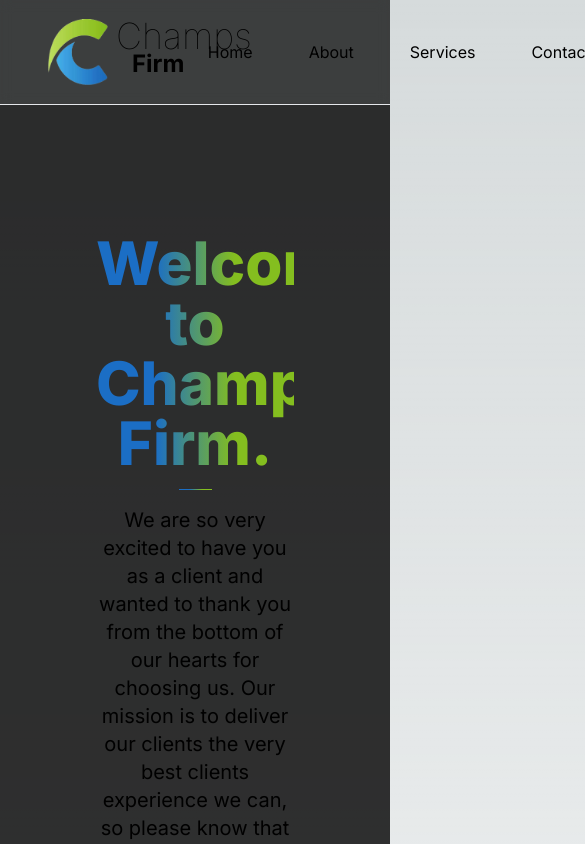
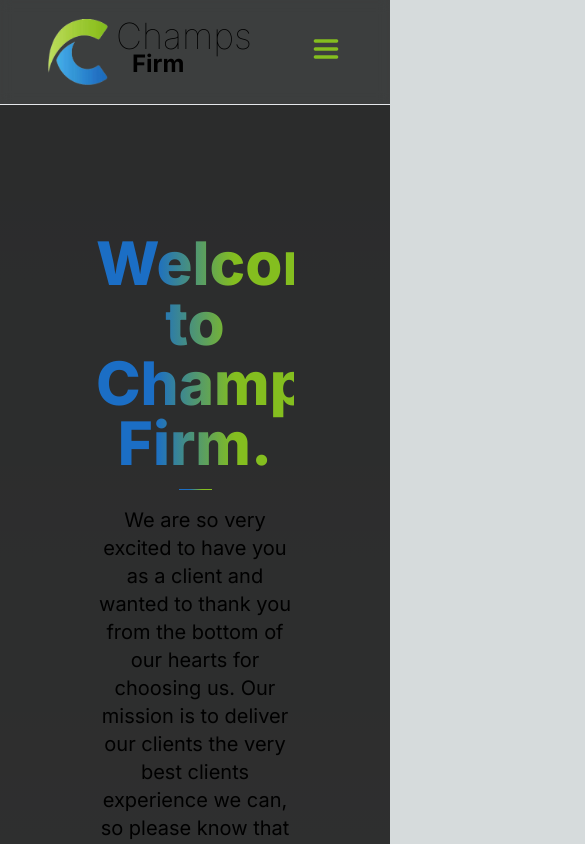
Before and after one commit to christiaan-fourie/champs.firm, a Next.js app: page / in a window 390 px wide. Shown: the top 844 px of the page, 585 px wide, since content can reach past the window. Built offline with nearby package versions, Linux system fonts and the light colour scheme.

Commit message:
Update Header.tsx

```diff
--- a/components/Header/Header.tsx
+++ b/components/Header/Header.tsx
@@ -1,9 +1,27 @@
+'use client'
+
 import Image from "next/image"
 import Link from "next/link"
 
+import {useState} from 'react'
+
 export default function header() {
+
+  const [showMenu, setShowMenu] = useState(false)
+
+  // Toggle menu
+  const toggleMenu = () => {
+    if (showMenu) {
+      setShowMenu(false)
+    }
+    else {
+      setShowMenu(true)
+    }
+  }
+
   return (
     <div className="sticky top-0 glass">
+
       <header className="flex justify-between items-center w-full px-12 border-b py-4">
         <div className="flex items-center">
           <Image alt="" src='/assets/logo.png' width={60} height={60} />
@@ -16,13 +34,36 @@
             </span>
           </div>
         </div>
-        <ul className="flex gap-6">
+
+        {/* Mobile menu */}
+        <div className="md:hidden">
+          <button onClick={toggleMenu} className="focus:outline-none">
+            <svg xmlns="http://www.w3.org/2000/svg" className="h-8 w-8 text-[#84be1f]" fill="none" viewBox="0 0 24 24" stroke="currentColor">
+              <path strokeLinecap="round" strokeLinejoin="round" strokeWidth="2.5" d="M4 6h16M4 12h16M4 18h16" />
+            </svg>
+          </button>
+        </div>
+
+
+
+
+        <ul className="hidden md:flex gap-6">
            <Link href='/'><li className="hover:bg-[#84be1f] hover:text-black px-4 py-2 rounded-md">Home</li></Link>
            <Link href='/about'><li className="hover:bg-[#84be1f] hover:text-black px-4 py-2 rounded-md">About</li></Link>
            <Link href='/services'><li className="hover:bg-[#84be1f] hover:text-black px-4 py-2 rounded-md">Services</li></Link>
            <Link href='/contact'><li className="hover:bg-[#84be1f] hover:text-black px-4 py-2 rounded-md">Contact</li></Link>
         </ul>
-    </header>
+
+
+      </header>
+      {showMenu &&
+        <ul className="fixed md:hidden w-full text-center bg-black bg-opacity-70  text-white">
+          <Link href='/' onClick={toggleMenu} ><li className="py-4 hover:bg-[#84be1f] shadow-[#84be1f] drop-shadow-md hover:text-black transition-all duration-200">Home</li></Link>
+          <Link href='/about' onClick={toggleMenu} ><li className="py-4 hover:bg-[#84be1f] hover:text-black transition-all">About</li></Link>
+          <Link href='/services' onClick={toggleMenu} ><li className="py-4 hover:bg-[#84be1f] hover:text-black transition-all">Services</li></Link>
+          <Link href='/contact' onClick={toggleMenu} ><li className="py-4 hover:bg-[#84be1f] hover:text-black transition-all">Contact</li></Link>
+        </ul>
+      }
     </div>
   )
 }
```
